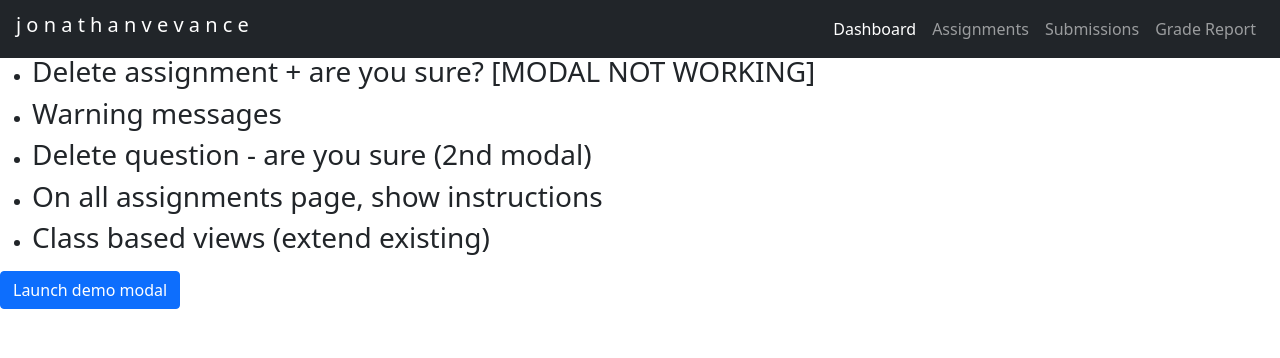
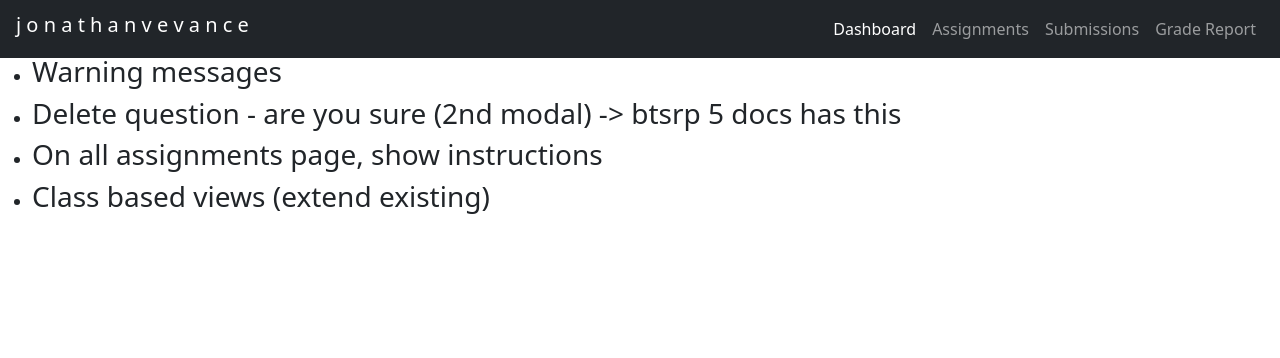
Before and after one commit to jonathanvevance/ta_grader, a Django app: page / in a window 1280 px wide. Shown: the top 358 px of the page. Run offline with Django 3.2, Linux system fonts and the light colour scheme.

Commit message:
bug fix: modals

```diff
--- a/setter/templates/setter/base.html
+++ b/setter/templates/setter/base.html
@@ -21,6 +21,7 @@
         }
     </style>
 
+    <!-- to include css -->
     {% block css_content %} {% endblock css_content %}
 
 </head>
@@ -37,6 +38,9 @@
     <script src="https://cdn.jsdelivr.net/npm/bootstrap@5.1.3/dist/js/bootstrap.bundle.min.js"
         integrity="sha384-ka7Sk0Gln4gmtz2MlQnikT1wXgYsOg+OMhuP+IlRH9sENBO0LRn5q+8nbTov4+1p"
         crossorigin="anonymous"></script>
+
+    <!-- to include css -->
+    {% block js_content %} {% endblock js_content %}
 </body>
 
 </html>
--- a/setter/templates/setter/dashboard.html
+++ b/setter/templates/setter/dashboard.html
@@ -3,13 +3,10 @@
 
 <ul>
     <li>
-        <h3>Delete assignment + are you sure? [MODAL NOT WORKING]</h3>
-    </li>
-    <li>
         <h3>Warning messages</h3>
     </li>
     <li>
-        <h3>Delete question - are you sure (2nd modal)</h3>
+        <h3>Delete question - are you sure (2nd modal) -> btsrp 5 docs has this</h3>
     </li>
     <li>
         <h3>On all assignments page, show instructions</h3>
@@ -19,28 +16,9 @@
     </li>
 </ul>
 
-<!-- Button trigger modal -->
-<button type="button" class="btn btn-primary" data-bs-toggle="modal" data-bs-target="#exampleModal">
-    Launch demo modal
-</button>
-
-<!-- Modal -->
-<div class="modal fade" id="exampleModal" tabindex="-1" aria-labelledby="exampleModalLabel" aria-hidden="true">
-    <div class="modal-dialog">
-        <div class="modal-content">
-            <div class="modal-header">
-                <h5 class="modal-title" id="exampleModalLabel">Modal title</h5>
-                <button type="button" class="btn-close" data-bs-dismiss="modal" aria-label="Close"></button>
-            </div>
-            <div class="modal-body">
-                ...
-            </div>
-            <div class="modal-footer">
-                <button type="button" class="btn btn-secondary" data-bs-dismiss="modal">Close</button>
-                <button type="button" class="btn btn-primary">Save changes</button>
-            </div>
-        </div>
-    </div>
-</div>
 
 {% endblock content %}
+
+{% block js_content %}
+
+{% endblock js_content %}
```
Also changed, not shown: setter/templates/setter/assignments.html (+12 -13 lines).
